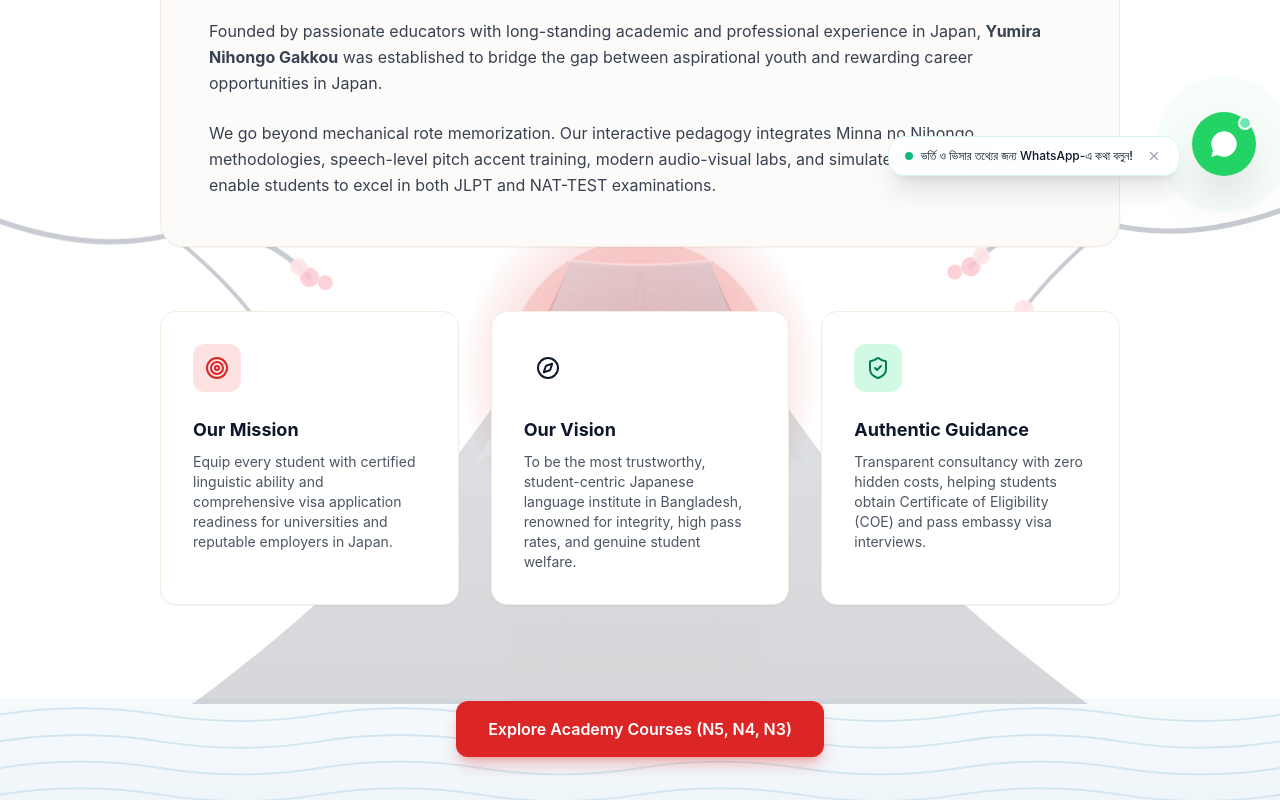
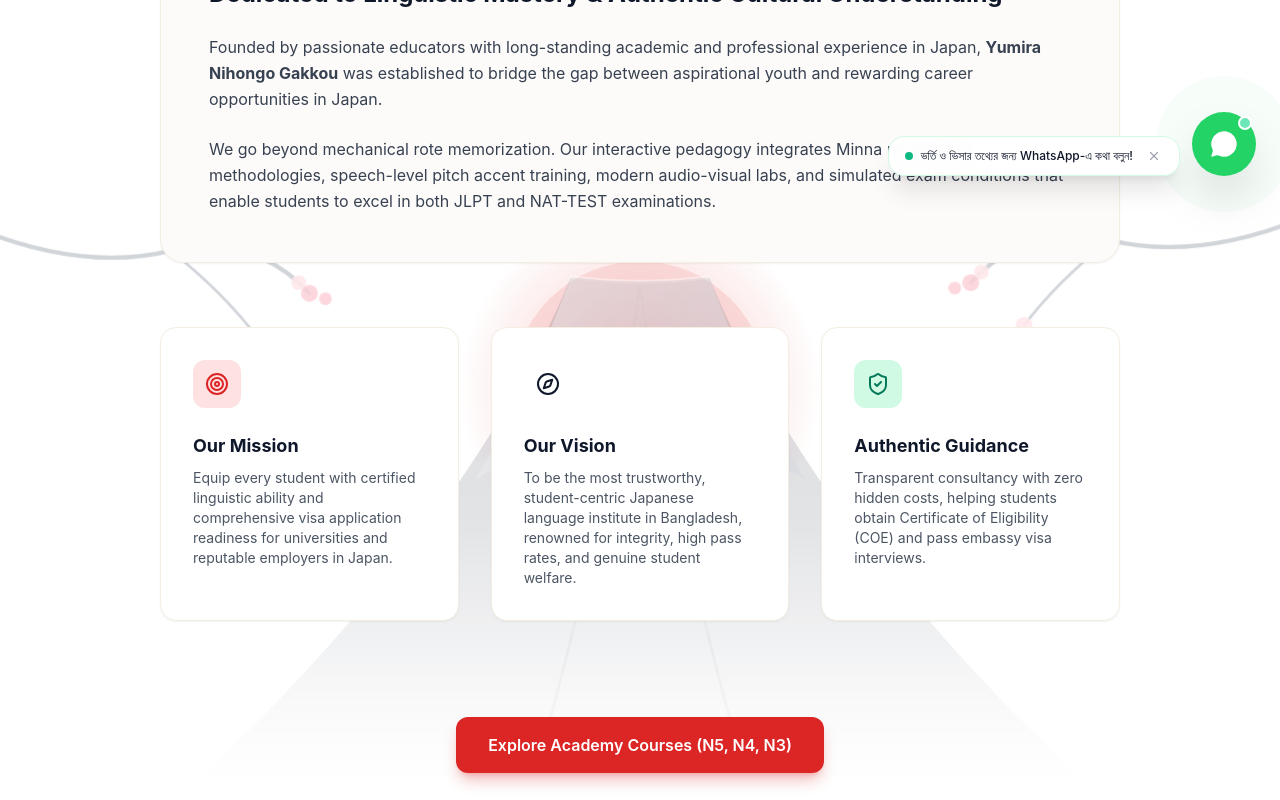
Before and after one commit to shaheerahmadsahil-cmyk/yumira-nihongo-gakkou, a Next.js app: page /about in a window 1280 px wide. Shown: the part 600-1400 px from the top of the page. Built offline with nearby package versions, Linux system fonts and the light colour scheme; no server answers; the database is empty.

Commit message:
refactor: remove artificial blue water stripes and mechanical wave patterns, apply luxury smooth fade to Mount Fuji base

```diff
--- a/src/components/homepage/CoursesOverview.tsx
+++ b/src/components/homepage/CoursesOverview.tsx
@@ -65,15 +65,6 @@ export function CoursesOverview({ courses, whatsappNumber }: CoursesOverviewProp
           transition={{ duration: 11, repeat: Infinity, ease: "easeInOut", delay: 1.5 }}
           className="absolute bottom-10 -left-20 w-80 sm:w-96 h-80 sm:h-96 bg-amber-500/10 rounded-full blur-3xl"
         />
-
-        {/* Faint Seigaiha ocean waves lattice */}
-        <svg className="absolute inset-0 w-full h-full opacity-[0.025] mix-blend-multiply" xmlns="http://www.w3.org/2000/svg">
-          <pattern id="seigaihaCourses" width="60" height="30" patternUnits="userSpaceOnUse">
-            <path d="M 0 30 Q 15 15, 30 30 Q 45 15, 60 30" fill="none" stroke="#DC2626" strokeWidth="1.5" />
-            <path d="M 0 15 Q 15 0, 30 15 Q 45 0, 60 15" fill="none" stroke="#0F172A" strokeWidth="1.5" />
-          </pattern>
-          <rect width="100%" height="100%" fill="url(#seigaihaCourses)" />
-        </svg>
 
         <span className="absolute top-10 left-6 lg:left-14 font-japanese text-8xl sm:text-9xl font-bold text-navy-900/[0.04]">
           講座
--- a/src/components/shared/FujiWatermark.tsx
+++ b/src/components/shared/FujiWatermark.tsx
@@ -15,73 +15,78 @@ export function FujiWatermark({ className = "" }: { className?: string }) {
         <defs>
           {/* Glowing Red Rising Sun Gradient */}
           <radialGradient id="fujiSunGlow" cx="50%" cy="50%" r="50%">
-            <stop offset="0%" stopColor="#DC2626" stopOpacity="0.85" />
-            <stop offset="60%" stopColor="#EF4444" stopOpacity="0.45" />
+            <stop offset="0%" stopColor="#DC2626" stopOpacity="0.75" />
+            <stop offset="55%" stopColor="#EF4444" stopOpacity="0.35" />
             <stop offset="100%" stopColor="#DC2626" stopOpacity="0" />
           </radialGradient>
 
-          {/* Mount Fuji Deep Volcanic Slope Gradient */}
-          <linearGradient id="fujiMountainGradient" x1="600" y1="110" x2="600" y2="560" gradientUnits="userSpaceOnUse">
-            <stop offset="0%" stopColor="#1E293B" stopOpacity="0.75" />
-            <stop offset="60%" stopColor="#0F172A" stopOpacity="0.85" />
-            <stop offset="100%" stopColor="#020617" stopOpacity="0.9" />
+          {/* Mount Fuji Deep Volcanic Slope Gradient - Smooth Natural Fade to Base */}
+          <linearGradient id="fujiMountainGradient" x1="600" y1="120" x2="600" y2="620" gradientUnits="userSpaceOnUse">
+            <stop offset="0%" stopColor="#1E293B" stopOpacity="0.7" />
+            <stop offset="45%" stopColor="#0F172A" stopOpacity="0.65" />
+            <stop offset="75%" stopColor="#0F172A" stopOpacity="0.25" />
+            <stop offset="100%" stopColor="#0F172A" stopOpacity="0" />
           </linearGradient>
 
           {/* Snow Ridge Shading Gradient */}
           <linearGradient id="snowShadow" x1="500" y1="120" x2="700" y2="340" gradientUnits="userSpaceOnUse">
             <stop offset="0%" stopColor="#FFFFFF" stopOpacity="0.95" />
             <stop offset="70%" stopColor="#E2E8F0" stopOpacity="0.85" />
-            <stop offset="100%" stopColor="#CBD5E1" stopOpacity="0.8" />
+            <stop offset="100%" stopColor="#CBD5E1" stopOpacity="0.75" />
           </linearGradient>
 
-          {/* Lake Kawaguchi Water Gradient */}
-          <linearGradient id="lakeWater" x1="600" y1="520" x2="600" y2="680" gradientUnits="userSpaceOnUse">
-            <stop offset="0%" stopColor="#0284C7" stopOpacity="0.15" />
-            <stop offset="100%" stopColor="#0369A1" stopOpacity="0.3" />
+          {/* Natural Bottom Fade Mask for pure seamless blending */}
+          <linearGradient id="bottomFadeMask" x1="0" y1="0" x2="0" y2="1">
+            <stop offset="0%" stopColor="#FFFFFF" stopOpacity="1" />
+            <stop offset="70%" stopColor="#FFFFFF" stopOpacity="0.8" />
+            <stop offset="100%" stopColor="#FFFFFF" stopOpacity="0" />
           </linearGradient>
+          <mask id="mountainMask">
+            <rect x="0" y="0" width="1200" height="680" fill="url(#bottomFadeMask)" />
+          </mask>
         </defs>
 
         {/* 1. ICONIC JAPANESE RED RISING SUN (Behind Fuji's summit) */}
-        <g opacity="0.45">
+        <g opacity="0.4">
           <circle cx="600" cy="230" r="170" fill="url(#fujiSunGlow)" />
-          <circle cx="600" cy="230" r="125" fill="#DC2626" opacity="0.35" />
+          <circle cx="600" cy="230" r="120" fill="#DC2626" opacity="0.3" />
         </g>
 
-        {/* 2. MOUNT FUJI MAIN VOLCANIC BODY (Wide curved flared slopes, NOT a sharp triangle/pyramid) */}
-        <g opacity="0.18" className="transition-opacity">
+        {/* 2. MOUNT FUJI MAIN VOLCANIC BODY (Wide curved flared slopes, naturally dissolving into base) */}
+        <g mask="url(#mountainMask)" opacity="0.22">
           {/* Wide Volcanic Mountain Body with authentic concave flare */}
           <path
             d="
               M 535 125
               Q 600 133, 665 125
-              C 700 210, 775 360, 1020 540
-              L 180 540
-              C 425 360, 500 210, 535 125
+              C 700 210, 780 380, 1040 620
+              L 160 620
+              C 420 380, 500 210, 535 125
               Z
             "
             fill="url(#fujiMountainGradient)"
           />
 
-          {/* Volcanic Ridge Ribs / Slope Contours */}
+          {/* Subtle Volcanic Ridge Contours */}
           <path
-            d="M 600 133 C 585 240, 560 380, 500 540"
+            d="M 600 133 C 585 240, 560 380, 510 560"
             stroke="#0F172A"
-            strokeWidth="3"
-            opacity="0.3"
+            strokeWidth="2.5"
+            opacity="0.25"
             fill="none"
           />
           <path
-            d="M 600 133 C 615 240, 640 380, 700 540"
+            d="M 600 133 C 615 240, 640 380, 690 560"
             stroke="#0F172A"
-            strokeWidth="3"
-            opacity="0.3"
+            strokeWidth="2.5"
+            opacity="0.25"
             fill="none"
           />
         </g>
 
         {/* 3. ICONIC SNOW-CAPPED SUMMIT (Famous White Snow Tongue Gullies) */}
-        <g opacity="0.35">
-          {/* Main Snow Cap with jagged natural volcanic ravines (雪渓) */}
+        <g opacity="0.4">
+          {/* Main Snow Cap with natural volcanic ravines (雪渓) */}
           <path
             d="
               M 535 125
@@ -107,100 +112,66 @@ export function FujiWatermark({ className = "" }: { className?: string }) {
             fill="url(#snowShadow)"
           />
 
-          {/* Snow highlights and ridges extending down the slopes */}
-          <path
-            d="M 620 355 L 615 390 L 610 350"
-            fill="#FFFFFF"
-            opacity="0.9"
-          />
-          <path
-            d="M 580 350 L 585 385 L 590 345"
-            fill="#FFFFFF"
-            opacity="0.9"
-          />
-          <path
-            d="M 665 345 L 670 375 L 660 340"
-            fill="#FFFFFF"
-            opacity="0.9"
-          />
-          <path
-            d="M 535 340 L 530 370 L 540 335"
-            fill="#FFFFFF"
-            opacity="0.9"
-          />
+          {/* Snow highlights extending down volcanic ridges */}
+          <path d="M 620 355 L 615 390 L 610 350" fill="#FFFFFF" opacity="0.9" />
+          <path d="M 580 350 L 585 385 L 590 345" fill="#FFFFFF" opacity="0.9" />
+          <path d="M 665 345 L 670 375 L 660 340" fill="#FFFFFF" opacity="0.9" />
+          <path d="M 535 340 L 530 370 L 540 335" fill="#FFFFFF" opacity="0.9" />
 
           {/* Summit Crater Rim Highlight */}
           <path
             d="M 535 125 Q 600 133, 665 125"
             stroke="#FFFFFF"
-            strokeWidth="4"
+            strokeWidth="3.5"
             strokeLinecap="round"
           />
         </g>
 
-        {/* 4. LAKE KAWAGUCHI & WATER RIPPLES AT THE BASE (Like the photo) */}
+        {/* 4. CHERRY BLOSSOM (SAKURA) BRANCH SILHOUETTES (Classic Japanese Spring Framing) */}
         <g opacity="0.25">
-          <rect x="0" y="535" width="1200" height="145" fill="url(#lakeWater)" />
-
-          {/* Japanese Seigaiha wave ripples */}
-          <g stroke="#0369A1" strokeWidth="1.8" fill="none" opacity="0.6">
-            <path d="M0 550 Q75 538 150 550 T300 550 T450 550 T600 550 T750 550 T900 550 T1050 550 T1200 550" />
-            <path d="M0 575 Q75 563 150 575 T300 575 T450 575 T600 575 T750 575 T900 575 T1050 575 T1200 575" />
-            <path d="M0 600 Q75 588 150 600 T300 600 T450 600 T600 600 T750 600 T900 600 T1050 600 T1200 600" />
-            <path d="M0 625 Q75 613 150 625 T300 625 T450 625 T600 625 T750 625 T900 625 T1050 625 T1200 625" />
-          </g>
-
-          {/* Faint reflection of Fuji's peak in the lake */}
-          <ellipse cx="600" cy="565" rx="80" ry="10" fill="#FFFFFF" opacity="0.3" />
-        </g>
-
-        {/* 5. CHERRY BLOSSOM (SAKURA) BRANCH SILHOUETTES FRAMING THE SCENE (As in user's photo) */}
-        <g opacity="0.3">
           {/* Left Branch & Blossoms */}
           <path
             d="M -20 80 Q 80 120, 160 100 Q 240 85, 290 140"
             stroke="#475569"
-            strokeWidth="5"
+            strokeWidth="4"
             strokeLinecap="round"
             fill="none"
           />
           <path
             d="M 160 100 Q 210 140, 240 180"
             stroke="#475569"
-            strokeWidth="3.5"
+            strokeWidth="2.5"
             strokeLinecap="round"
             fill="none"
           />
-          {/* Sakura Petal clusters on Left */}
-          <circle cx="290" cy="140" r="9" fill="#F43F5E" opacity="0.8" />
-          <circle cx="280" cy="130" r="8" fill="#FDA4AF" opacity="0.9" />
-          <circle cx="305" cy="145" r="7" fill="#F43F5E" opacity="0.8" />
-          <circle cx="240" cy="180" r="9" fill="#FDA4AF" opacity="0.9" />
-          <circle cx="250" cy="195" r="7" fill="#F43F5E" opacity="0.8" />
-          <circle cx="170" cy="95" r="8" fill="#FDA4AF" opacity="0.8" />
+          <circle cx="290" cy="140" r="8" fill="#F43F5E" opacity="0.8" />
+          <circle cx="280" cy="130" r="7" fill="#FDA4AF" opacity="0.9" />
+          <circle cx="305" cy="145" r="6" fill="#F43F5E" opacity="0.8" />
+          <circle cx="240" cy="180" r="8" fill="#FDA4AF" opacity="0.9" />
+          <circle cx="250" cy="195" r="6" fill="#F43F5E" opacity="0.8" />
+          <circle cx="170" cy="95" r="7" fill="#FDA4AF" opacity="0.8" />
 
           {/* Right Branch & Blossoms */}
           <path
             d="M 1220 70 Q 1120 110, 1040 90 Q 960 75, 910 130"
             stroke="#475569"
-            strokeWidth="5"
+            strokeWidth="4"
             strokeLinecap="round"
             fill="none"
           />
           <path
             d="M 1040 90 Q 990 130, 960 170"
             stroke="#475569"
-            strokeWidth="3.5"
+            strokeWidth="2.5"
             strokeLinecap="round"
             fill="none"
           />
-          {/* Sakura Petal clusters on Right */}
-          <circle cx="910" cy="130" r="9" fill="#F43F5E" opacity="0.8" />
-          <circle cx="920" cy="120" r="8" fill="#FDA4AF" opacity="0.9" />
-          <circle cx="895" cy="135" r="7" fill="#F43F5E" opacity="0.8" />
-          <circle cx="960" cy="170" r="9" fill="#FDA4AF" opacity="0.9" />
-          <circle cx="950" cy="185" r="7" fill="#F43F5E" opacity="0.8" />
-          <circle cx="1030" cy="85" r="8" fill="#FDA4AF" opacity="0.8" />
+          <circle cx="910" cy="130" r="8" fill="#F43F5E" opacity="0.8" />
+          <circle cx="920" cy="120" r="7" fill="#FDA4AF" opacity="0.9" />
+          <circle cx="895" cy="135" r="6" fill="#F43F5E" opacity="0.8" />
+          <circle cx="960" cy="170" r="8" fill="#FDA4AF" opacity="0.9" />
+          <circle cx="950" cy="185" r="6" fill="#F43F5E" opacity="0.8" />
+          <circle cx="1030" cy="85" r="7" fill="#FDA4AF" opacity="0.8" />
         </g>
       </svg>
     </div>
@@ -209,7 +180,7 @@ export function FujiWatermark({ className = "" }: { className?: string }) {
 
 export function ToriiDivider({ title }: { title?: string }) {
   return (
-    <div className="flex items-center justify-center my-10 gap-4">
+    <div className="flex items-center justify-center my-8 sm:my-12 gap-4">
       <div className="h-[1px] w-16 sm:w-28 bg-gradient-to-r from-transparent via-japanRed-500/30 to-japanRed-600/60" />
       <div className="flex items-center gap-2 px-3 py-1 bg-japanRed-50 border border-japanRed-200/80 rounded-full shadow-sm">
         {/* Torii Gate Icon */}
```
Also changed, not shown: src/components/homepage/AboutSection.tsx (+0 -10 lines).
